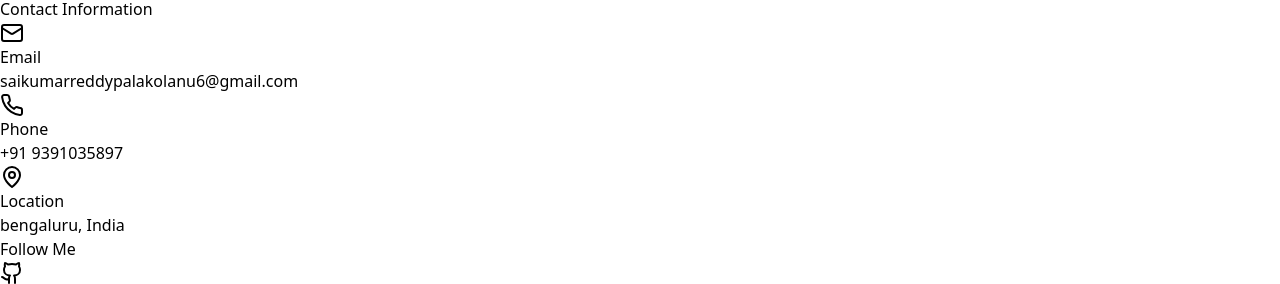
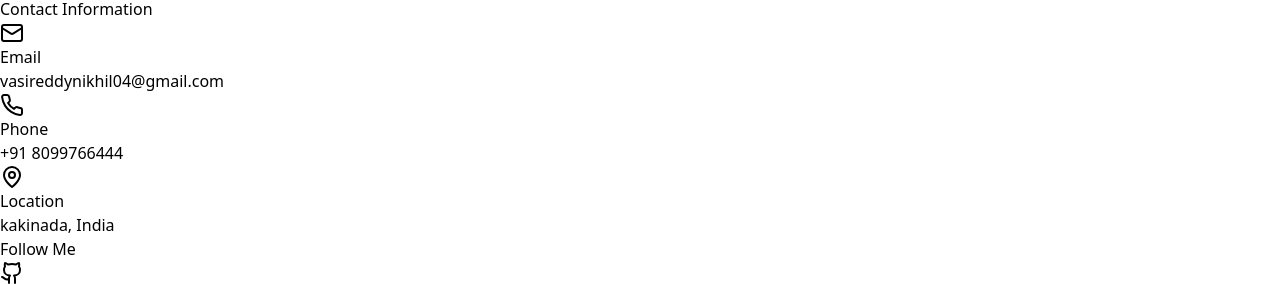
Before and after one commit to nikill04/Portfolio, a React (Vite) app: page /contact in a window 1280 px wide. Shown: the part 183-467 px from the top of the page. Built offline with nearby package versions, Linux system fonts and the light colour scheme.

Commit message:
changed contact page details

```diff
--- a/src/pages/Contact.jsx
+++ b/src/pages/Contact.jsx
@@ -9,19 +9,19 @@ export const Contact = () => {
     {
       icon: <Mail className="w-6 h-6" />,
       label: "Email",
-      value: "saikumarreddypalakolanu6@gmail.com",
-      href: "mailto:saikumarreddy@email.com"
+      value: "vasireddynikhil04@gmail.com",
+      href: "mailto:vasireddynikhil04@gmail.com"
     },
     {
       icon: <Phone className="w-6 h-6" />,
       label: "Phone",
-      value: "+91 9391035897",
-      href: "tel:+919391035897"
+      value: "+91 8099766444",
+      href: "tel:+9180997766444"
     },
     {
       icon: <MapPin className="w-6 h-6" />,
       label: "Location",
-      value: "bengaluru, India",
+      value: "kakinada, India",
       href: null
     }
   ];
--- a/src/pages/Home.jsx
+++ b/src/pages/Home.jsx
@@ -24,7 +24,7 @@ export const Home = () => {
             >
               Hi, I'm{' '}
               <span className="text-blue-600 dark:text-blue-400">
-                nikhil vasireddy
+                Nikhil Vasireddy
               </span>
             </motion.h1>
 
```
